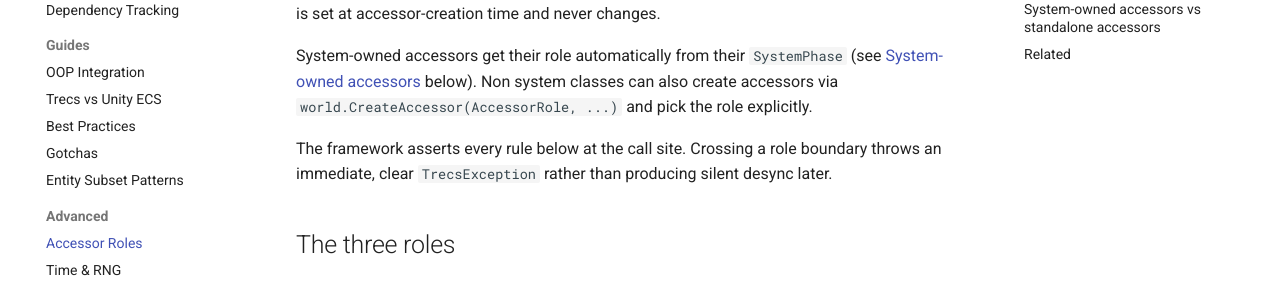
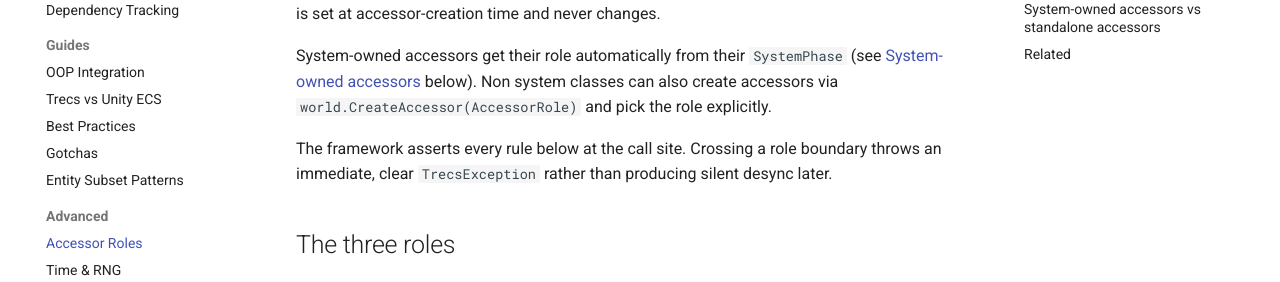
Before and after one commit to svermeulen/trecs, an MkDocs documentation site: the page built from docs/advanced/accessor-roles.md, in a window 1280 px wide and 900 px high. Shown: the part 255-537 px from the top of the window. Built offline with MkDocs 1.6.1 and Material for MkDocs 9.7.7, drawn with Linux system fonts in a browser that asks for light colours; comment, search, counter and statistics services are not loaded; some of the changed text lies outside the part shown.

```diff
--- a/docs/advanced/accessor-roles.md
+++ b/docs/advanced/accessor-roles.md
@@ -2,7 +2,7 @@
 
 Every `WorldAccessor` is tagged with an `AccessorRole` that controls what the accessor is allowed to do — which components it can read and write, whether it can make structural changes, whether it can allocate from the heap, and which RNG stream it can pull from. The role is set at accessor-creation time and never changes.
 
-System-owned accessors get their role automatically from their `SystemPhase` (see [System-owned accessors](#system-owned-accessors-vs-standalone-accessors) below).  Non system classes can also create accessors via `world.CreateAccessor(AccessorRole, ...)` and pick the role explicitly.
+System-owned accessors get their role automatically from their `SystemPhase` (see [System-owned accessors](#system-owned-accessors-vs-standalone-accessors) below).  Non system classes can also create accessors via `world.CreateAccessor(AccessorRole)` and pick the role explicitly.
 
 The framework asserts every rule below at the call site. Crossing a role boundary throws an immediate, clear `TrecsException` rather than producing silent desync later.
 
@@ -58,7 +58,7 @@ System-owned accessors map their `SystemPhase` to a role automatically:
 
 The presentation phases and the input phase all collapse into the single `Variable` role because they share the same access rules — only their execution-order positions within the per-frame pipeline differ.
 
-System code therefore never writes `world.CreateAccessor(AccessorRole.X, ...)` for itself — it gets the right role for free from its `[ExecuteIn(...)]` attribute. Use `CreateAccessor` only for the standalone cases listed in [Picking a role](#picking-a-role-for-a-standalone-accessor) above.
+System code therefore never writes `world.CreateAccessor(AccessorRole.X)` for itself — it gets the right role for free from its `[ExecuteIn(...)]` attribute. Use `CreateAccessor` only for the standalone cases listed in [Picking a role](#picking-a-role-for-a-standalone-accessor) above.
 
 ## Related
 
```
Also changed, not shown: docs/advanced/interpolation.md (+1 -1 lines), docs/advanced/system-control.md (+1 -1 lines).
